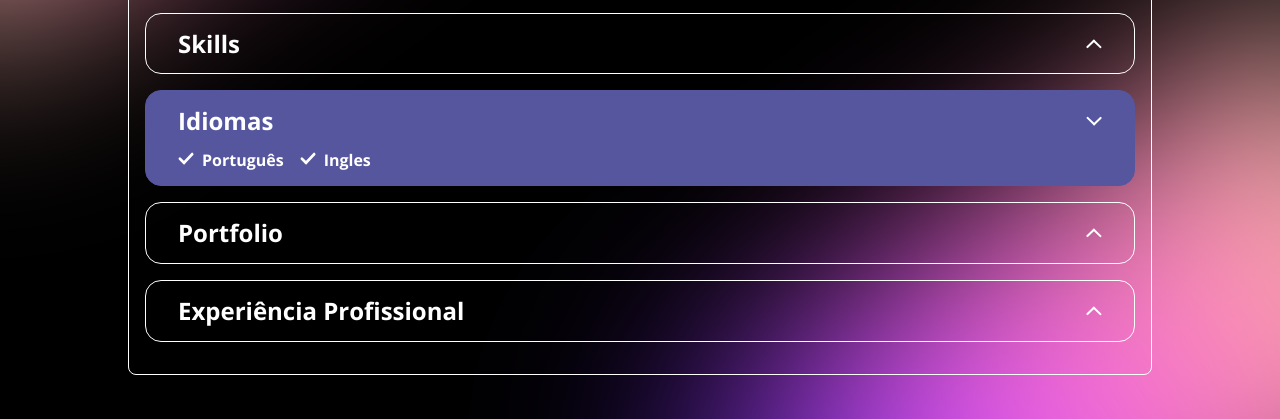
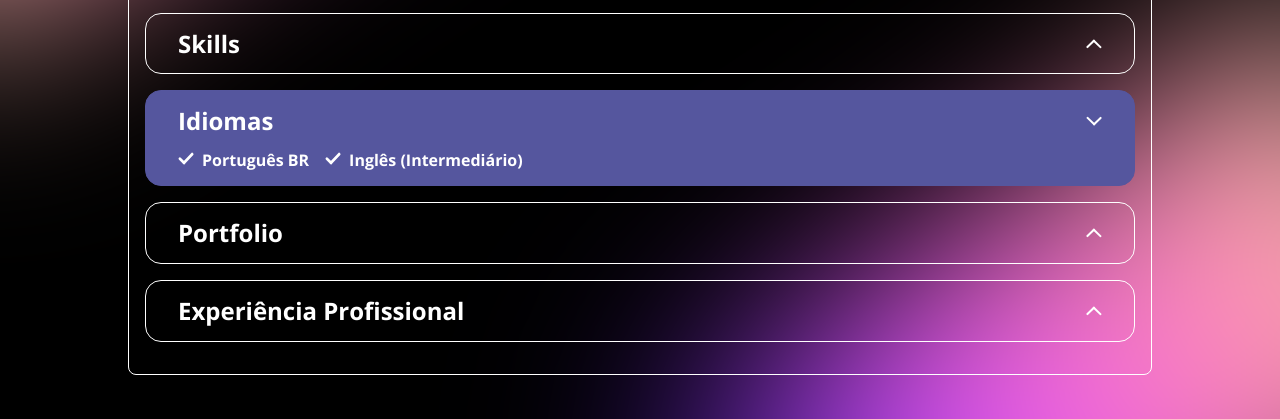
Before and after one commit to natan-xav2019/PortifolioDio, a plain HTML site: page index.html in a window 1280 px wide. Both pictures are taken after a click on the button "Idiomas". Shown: the part 381-800 px from the top of the page. Drawn offline with nearby package versions, Linux system fonts and the light colour scheme.

Commit message:
Feat: updateLanguages

```diff
--- a/assets/js/main.js
+++ b/assets/js/main.js
@@ -39,9 +39,17 @@ function updateHardSkills(profileData) {
     }).join('')
 }
 
+function updateLanguages(profileData) {
+    const languagesList = document.getElementById('profile.languages')
+    languagesList.innerHTML = profileData.languages.map(language => {
+        return `<li>${language}</li>`
+    }).join('')
+}
+
 (async () => {
     const profileData = await fetchProfileData()
     updateProfileInfo(profileData)
     updateSoftSkills(profileData)
     updateHardSkills(profileData)
+    updateLanguages(profileData)
 })()
--- a/data/profile.json
+++ b/data/profile.json
@@ -50,19 +50,9 @@
         "Trabalho em Equipe"
       ]
     },
-    "idiomas": [
-      {
-        "nome": "Português",
-        "nivel": "Nativo"
-      },
-      {
-        "nome": "Inglês",
-        "nivel": "Intermediário"
-      },
-      {
-        "nome": "Espanhol",
-        "nivel": "Básico"
-      }
+    "languages": [
+      "Português BR",
+      "Inglês (Intermediário)"
     ],
     "educacao": [
       {
--- a/index.html
+++ b/index.html
@@ -71,9 +71,9 @@
       <section class="accordion">
         <button class="trigger" type="button"><h2>Idiomas</h2></button>
         <div class="content">
-          <ul class="languages">
-            <li>Português</li>
-            <li>Ingles</li>
+          <ul class="languages" id="profile.languages">
+            <li>Carregando...</li>
+            <li>Carregando...</li>
           </ul>
         </div>
       </section>
```
